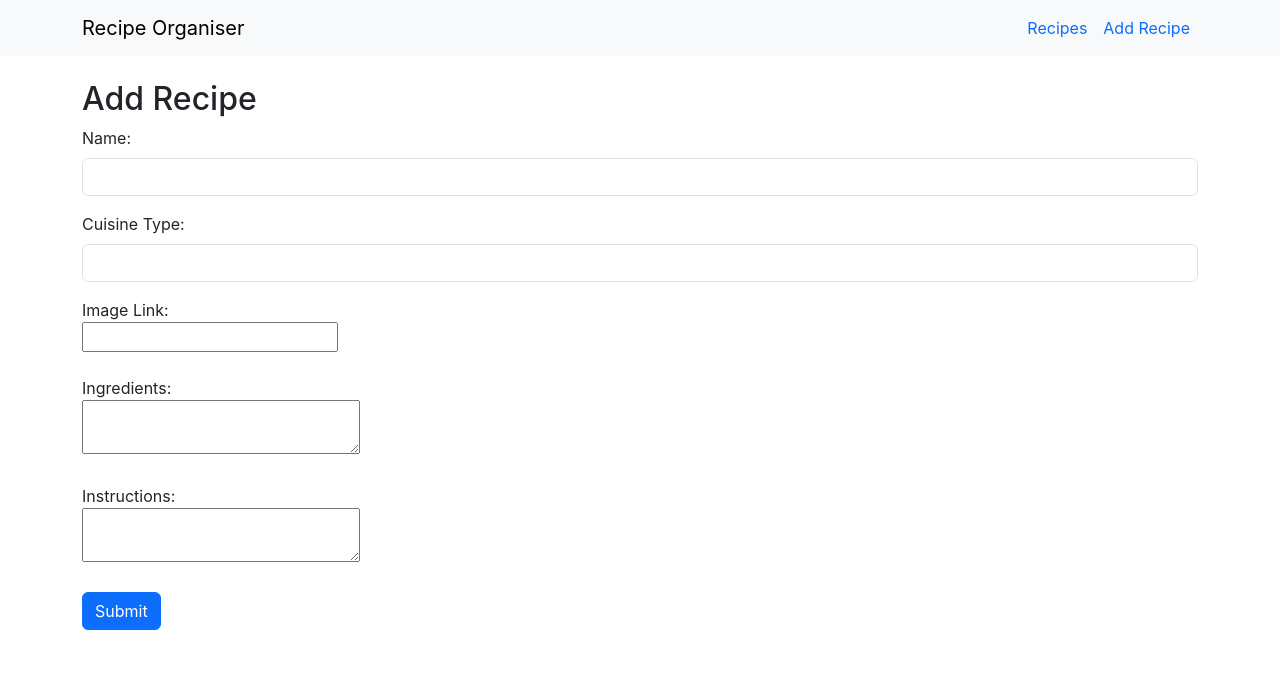
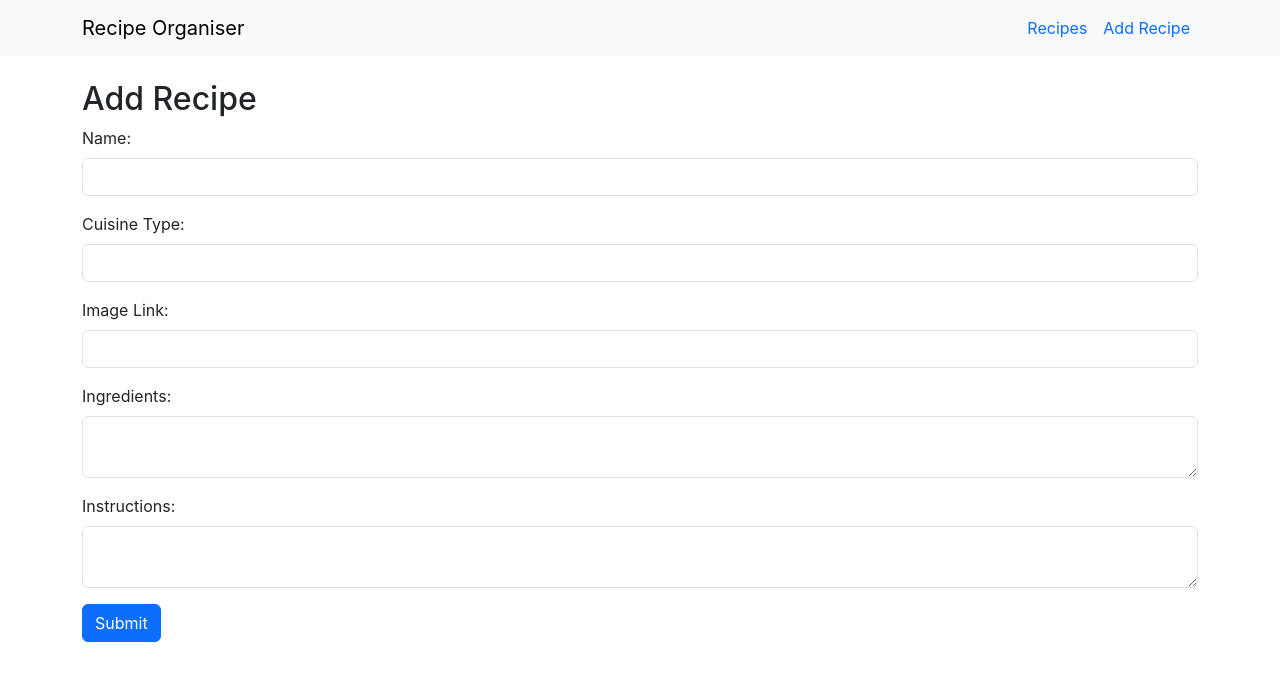
Before and after one commit to CindyRodrigues/recipe-organiser-frontend, a React (Create React App) app: page /recipes/add in a window 1280 px wide. Shown: the top 680 px of the page. Built offline with nearby package versions, Linux system fonts and the light colour scheme.

Commit message:
add format for the form elements and resetting on submit

```diff
--- a/src/pages/AddRecipe.jsx
+++ b/src/pages/AddRecipe.jsx
@@ -35,6 +35,13 @@ const AddRecipe = () => {
             const addedRecipe = response.json()
             if(addedRecipe) {
                 setMessage("Recipe added successfully.")
+                setRecipeData({
+                    name: "",
+                    cuisineType: "",
+                    imageLink: "",
+                    ingredients: [],
+                    instructions: []
+                })
             }
         } catch (error) {
             console.log("Error adding recipe:", error)
@@ -55,18 +62,18 @@ const AddRecipe = () => {
                         <label htmlFor="cuisineType" className="form-label">Cuisine Type:</label>
                         <input type="text" id="cuisineType" name="cuisineType" value={recipeData.cuisineType} onChange={handleChange} className="form-control" required />
                     </div>
-                    <label>
-                        Image Link:<br />
-                        <input type="url" name="imageLink" value={recipeData.imageLink} onChange={handleChange} required />
-                    </label><br /><br />
-                    <label>
-                        Ingredients:<br />
-                        <textarea cols="25" name="ingredients" value={recipeData.ingredients.join(", ")} onChange={handleChange} required></textarea>
-                    </label><br /><br />
-                    <label>
-                        Instructions:<br />
-                        <textarea cols="25" name="instructions" value={recipeData.instructions.join(". ")} onChange={handleChange} required></textarea>
-                    </label><br /><br />
+                    <div className="mb-3">
+                        <label htmlFor="imageLink" className="form-label">Image Link:</label>
+                        <input type="url" id="imageLink" name="imageLink" value={recipeData.imageLink} onChange={handleChange} className="form-control" required />
+                    </div>
+                    <div className="mb-3">
+                        <label htmlFor="ingredients" className="form-label">Ingredients:</label>
+                        <textarea id="ingredients" name="ingredients" value={recipeData.ingredients.join(", ")} onChange={handleChange} className="form-control" required></textarea>
+                    </div>
+                    <div className="mb-3">
+                    <label htmlFor="instructions" className="form-label">Instructions:</label>
+                        <textarea id="instructions" name="instructions" value={recipeData.instructions.join(". ")} onChange={handleChange} className="form-control" required></textarea>
+                    </div>
                     <button type="submit" className="btn btn-primary">Submit</button>
                 </form>
                 <p>{message}</p>
```
